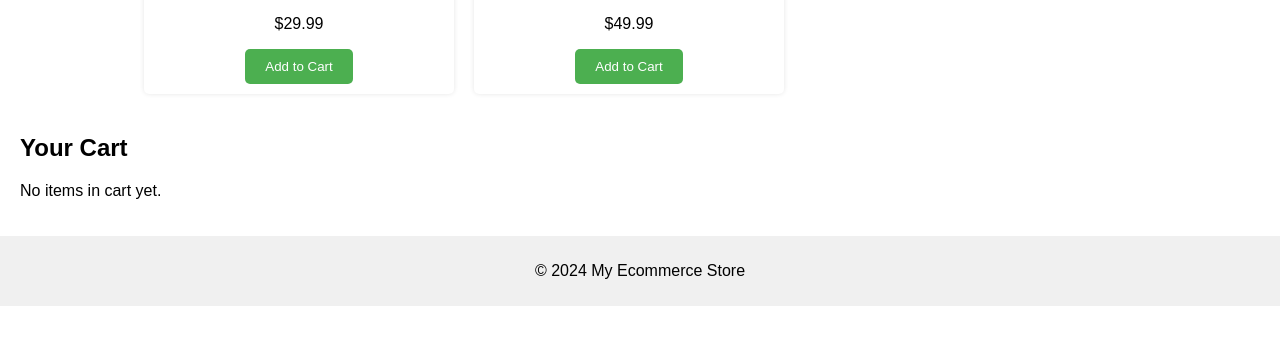
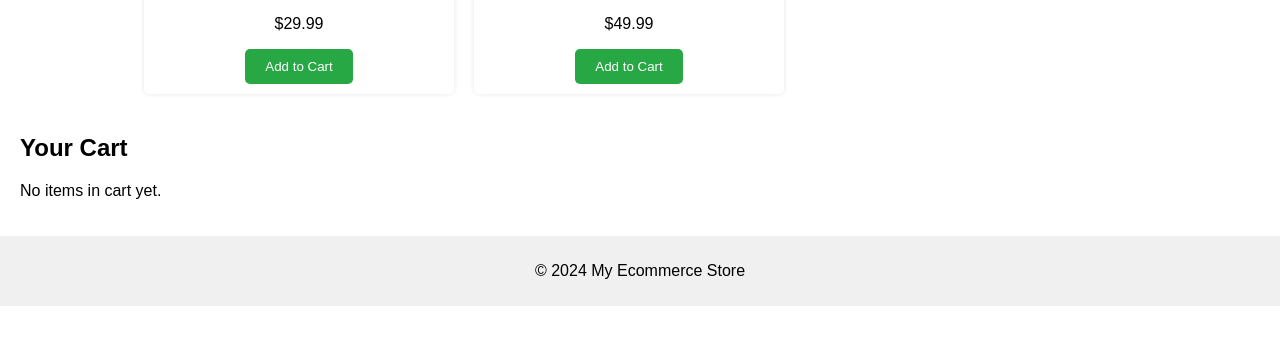
Before and after one commit to kopparapumanikanta/Ecommerce-Shopping-Cart--gemini, a plain HTML site: page index.html in a window 1280 px wide. Shown: the part 169-514 px from the top of the page. Drawn offline with Linux system fonts and the light colour scheme.

Commit message:
Fixed 2 Contrast Errors

```diff
--- a/index.html
+++ b/index.html
@@ -92,14 +92,14 @@
         <img src="images/product1.jpg" alt="Product 1">
         <h3>Product 1</h3>
         <p>$29.99</p>
-        <button data-id="1" style="background-color: #4CAF50; color: white;">Add to Cart</button>
+        <button data-id="1" style="background-color: #28a745; color: white;">Add to Cart</button>
       </article>
 
       <article class="product">
         <img src="images/product2.jpg" alt="Product 2">
         <h3>Product 2</h3>
         <p>$49.99</p>
-        <button data-id="2" style="background-color: #4CAF50; color: white;">Add to Cart</button>
+        <button data-id="2" style="background-color: #28a745; color: white;">Add to Cart</button>
       </article>
 
     </section>
```
